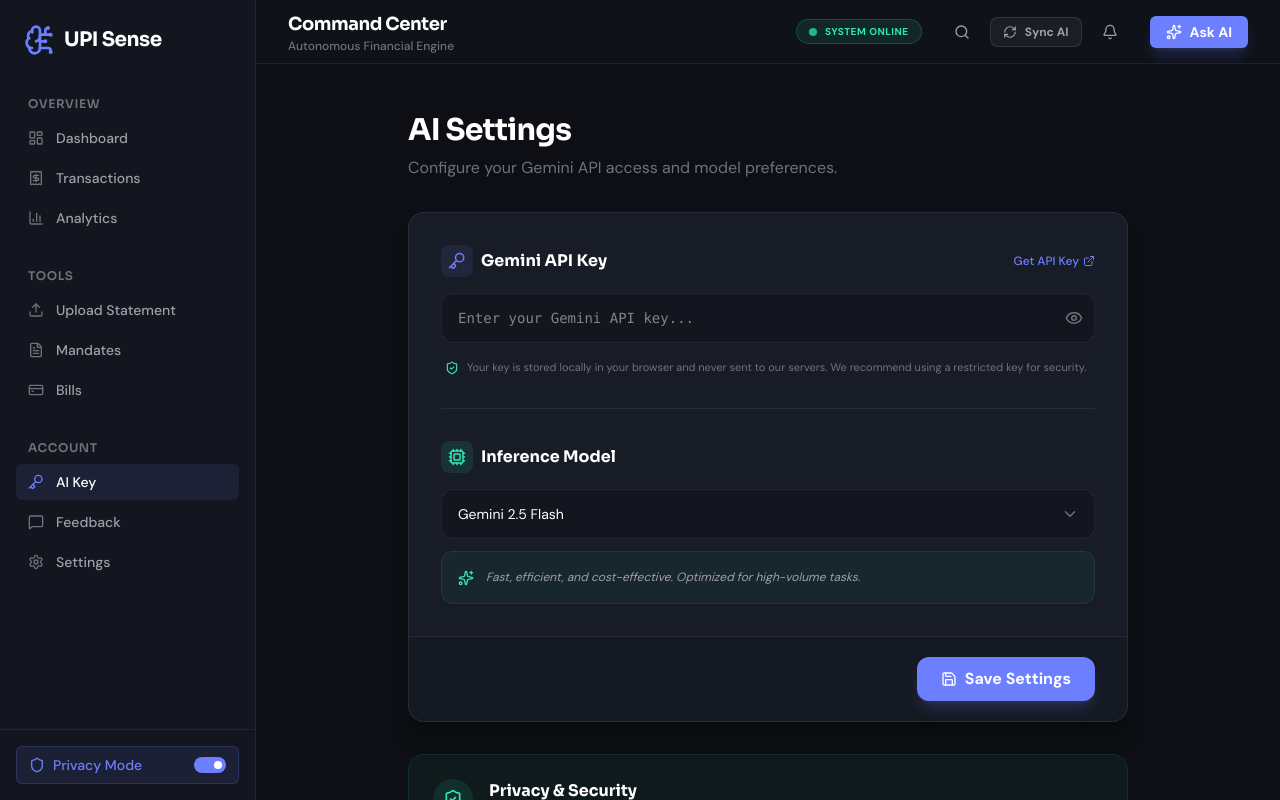
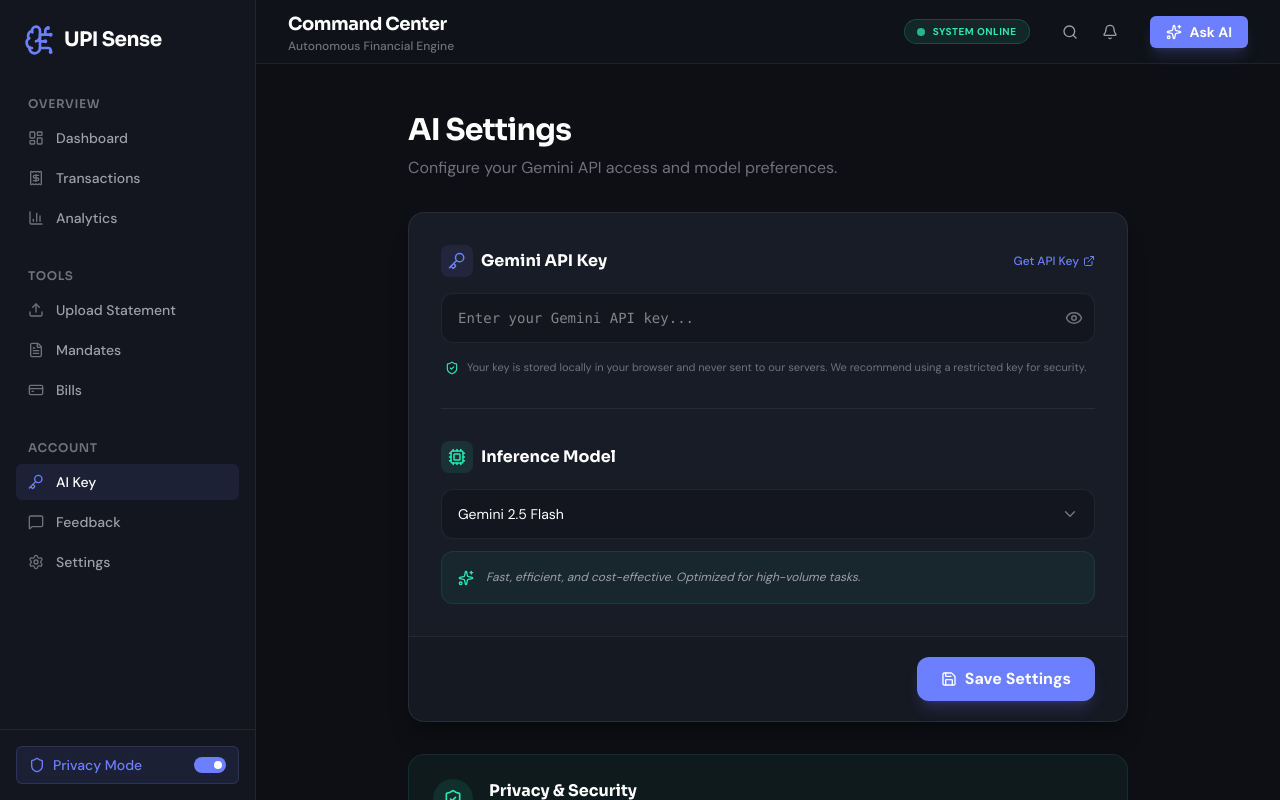
Before and after one commit to Vishal-Yadav-001/upi-expense-frontend, a Next.js app: page /ai-key in a window 1280 px wide. Built offline with nearby package versions, Linux system fonts and the light colour scheme.

Commit message:
refactor(ui): move Sync button to TransactionAudit table header

```diff
--- a/components/dashboard/TransactionAudit.tsx
+++ b/components/dashboard/TransactionAudit.tsx
@@ -1,11 +1,12 @@
 "use client";
 
 import React from "react";
-import { Shield, FolderOpen, ArrowUpRight, ArrowDownLeft } from "lucide-react";
+import { Shield, FolderOpen, ArrowUpRight, ArrowDownLeft, RefreshCw, Loader2 } from "lucide-react";
 import { usePrivacy } from "@/context/PrivacyContext";
 import { maskName } from "@/lib/privacy";
 import { cn } from "@/lib/utils";
 import { CategoryDropdown } from "../transactions/CategoryDropdown";
+import { useSync } from "@/hooks/useSync";
 
 export interface Transaction {
   id: string;
@@ -24,6 +25,7 @@
 
 export const TransactionAudit = ({ transactions = [], className }: TransactionAuditProps) => {
   const { isPrivacyEnabled, hasHydrated } = usePrivacy();
+  const { sync, isSyncing } = useSync();
 
   const formatAmount = (amount: number, direction: "IN" | "OUT") => {
     const isMasked = isPrivacyEnabled && hasHydrated;
@@ -74,9 +76,35 @@
           </div>
         </div>
 
-        <div className="flex items-center gap-2 px-2.5 py-1 bg-teal/5 border border-teal/10 rounded-full">
-          <div className="w-1.5 h-1.5 rounded-full bg-teal animate-pulse" />
-          <span className="text-[10px] font-bold text-teal uppercase tracking-wider">Live</span>
+        <div className="flex items-center gap-3">
+          <button
+            onClick={sync}
+            disabled={isSyncing}
+            className={cn(
+              "flex items-center gap-2 px-3 py-1.5 rounded-lg border transition-all text-[10px] font-bold uppercase tracking-wider h-fit",
+              isSyncing
+                ? "bg-teal/20 border-teal/50 text-teal animate-pulse"
+                : "bg-teal/5 border-teal/10 text-teal hover:bg-teal/10 hover:border-teal/20"
+            )}
+            title="Sync AI & Analytics"
+          >
+            {isSyncing ? (
+              <>
+                <Loader2 size={12} className="animate-spin" />
+                <span>Syncing...</span>
+              </>
+            ) : (
+              <>
+                <RefreshCw size={12} />
+                <span>Sync AI</span>
+              </>
+            )}
+          </button>
+
+          <div className="flex items-center gap-2 px-2.5 py-1 bg-teal/5 border border-teal/10 rounded-full h-fit">
+            <div className="w-1.5 h-1.5 rounded-full bg-teal animate-pulse" />
+            <span className="text-[10px] font-bold text-teal uppercase tracking-wider">Live</span>
+          </div>
         </div>
       </div>
 
--- a/components/layout/Topbar.tsx
+++ b/components/layout/Topbar.tsx
@@ -1,16 +1,13 @@
 "use client";
 
 import React from "react";
-import { Bell, RefreshCw, Search, Sparkles, Loader2 } from "lucide-react";
+import { Bell, Search, Sparkles } from "lucide-react";
 import { useUI } from "@/context/UIContext";
 import { usePathname } from "next/navigation";
-import { useSync } from "@/hooks/useSync";
-import { cn } from "@/lib/utils";
 
 export function Topbar() {
   const { toggleChat } = useUI();
   const pathname = usePathname();
-  const { sync, isSyncing } = useSync();
 
   const handleAskAI = () => {
     // Only toggle chat if on dashboard (root path)
@@ -32,38 +29,13 @@
           <span className="text-[10px] font-bold uppercase tracking-wider text-teal font-sans">System Online</span>
         </div>
 
-        <div className="flex items-center gap-3">
+        <div className="flex items-center gap-2">
           <button
             className="p-2 text-zinc-400 hover:text-white transition-colors rounded-md hover:bg-white/5"
             aria-label="Search"
           >
             <Search className="w-4 h-4" />
           </button>
-
-          <button
-            onClick={sync}
-            disabled={isSyncing}
-            className={cn(
-              "flex items-center gap-2 px-3 py-1.5 rounded-lg border transition-all text-xs font-bold",
-              isSyncing
-                ? "bg-teal/20 border-teal/50 text-teal animate-pulse"
-                : "bg-white/5 border-white/10 text-zinc-400 hover:text-white hover:bg-white/10 hover:border-white/20"
-            )}
-            title="Sync AI & Analytics"
-          >
-            {isSyncing ? (
-              <>
-                <Loader2 className="w-3.5 h-3.5 animate-spin" />
-                <span>Syncing...</span>
-              </>
-            ) : (
-              <>
-                <RefreshCw className="w-3.5 h-3.5" />
-                <span>Sync AI</span>
-              </>
-            )}
-          </button>
-
           <button
             className="p-2 text-zinc-400 hover:text-white transition-colors rounded-md hover:bg-white/5"
             aria-label="Notifications"
```
